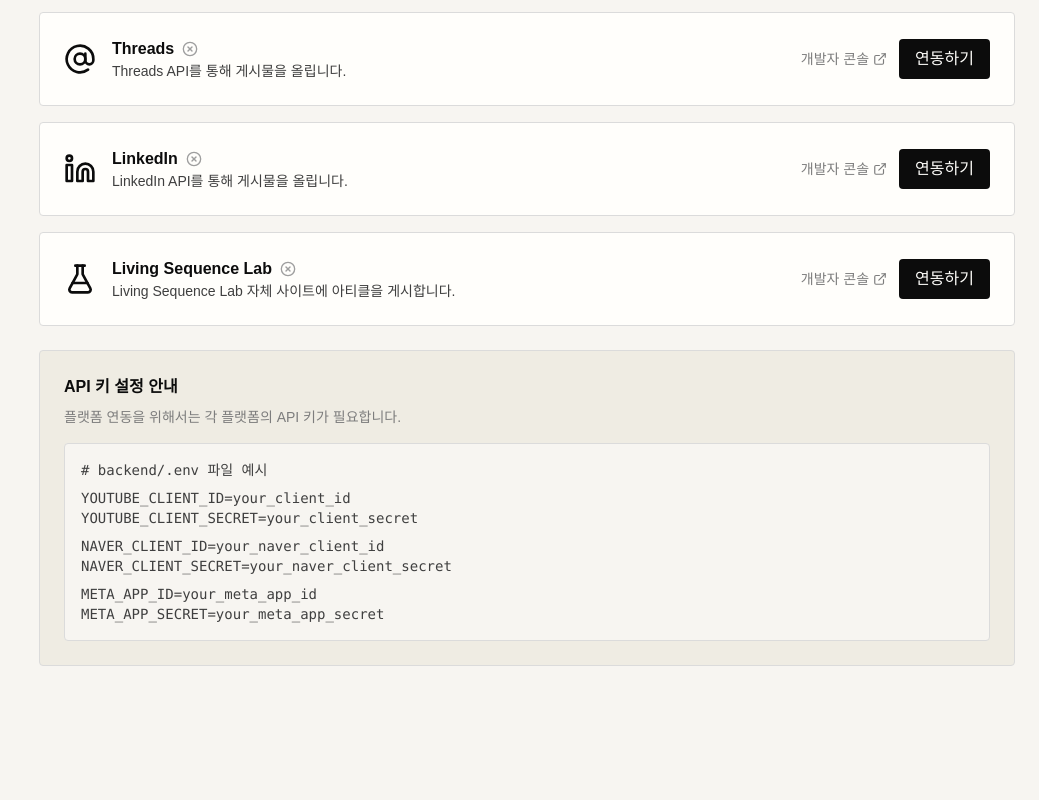
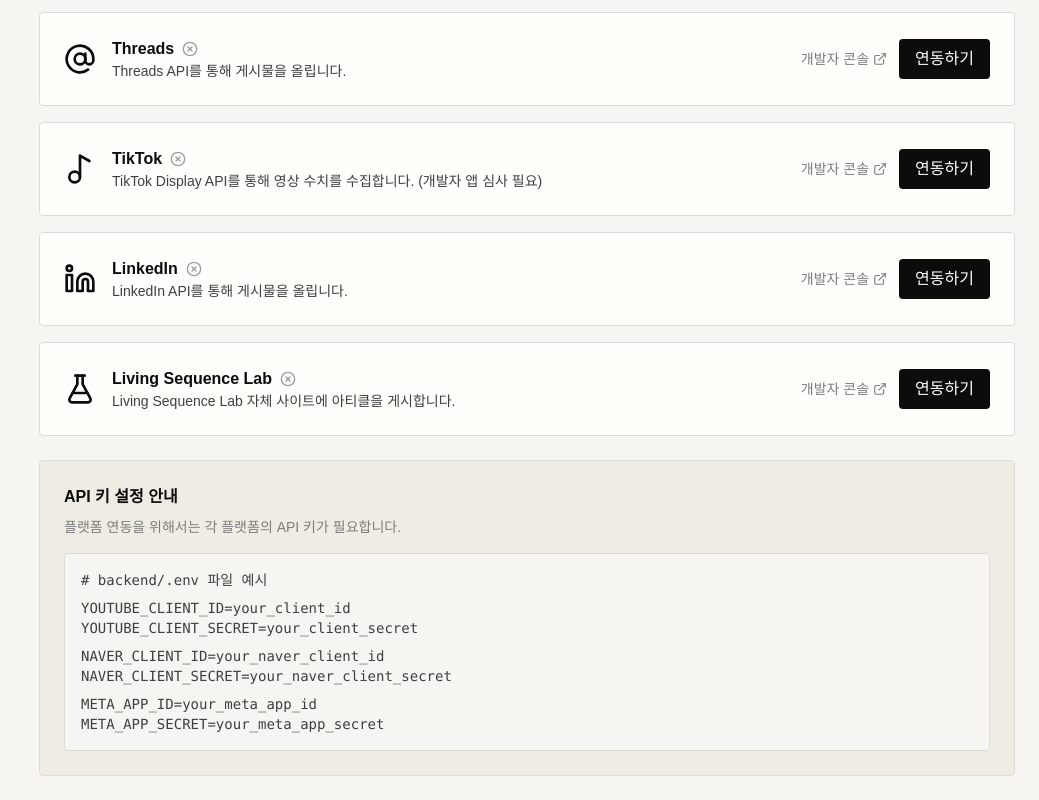
Before and after one commit to nmmm9/content-auto, a React (Vite) app in the folder frontend/: page /settings in a window 1280 px wide. Shown: the part 837-1637 px from the top of the page, without its empty margins (241-1280 px from the left). Before the commit the page ends 1527 px from the top, so only its background shows below. Built offline with nearby package versions, Linux system fonts and the light colour scheme; no server answers; a web font is replaced by a local one.

Commit message:
feat: TikTok 플랫폼 추가 (미연동 상태) + 릴스 연동 상태 반영 + 지원 플랫폼 목록 현행화

```diff
--- a/frontend/src/pages/Dashboard.tsx
+++ b/frontend/src/pages/Dashboard.tsx
@@ -1,6 +1,6 @@
 import { useState, useEffect, useCallback } from 'react'
 import { Link } from 'react-router-dom'
-import { Youtube, FileText, Facebook, Instagram, CheckCircle, Clock, AlertCircle, Clapperboard, Film, AtSign, LayoutDashboard, CloudLightning, Activity, BarChart3, MousePointerClick, Link2, TrendingUp, Crown, Medal, Award, Linkedin, FlaskConical, Megaphone, ArrowRight } from 'lucide-react'
+import { Youtube, FileText, Facebook, Instagram, CheckCircle, Clock, AlertCircle, Clapperboard, Film, AtSign, LayoutDashboard, CloudLightning, Activity, BarChart3, MousePointerClick, Link2, TrendingUp, Crown, Medal, Award, Linkedin, FlaskConical, Megaphone, ArrowRight, Music2 } from 'lucide-react'
 import { api } from '../services/api'
 import type { AnalyticsSummary } from '../types'
 
@@ -125,6 +125,7 @@
     instagram: { icon: <Instagram size={22} />, name: 'Instagram' },
     instagram_reels: { icon: <Film size={22} />, name: 'Instagram Reels' },
     threads: { icon: <AtSign size={22} />, name: 'Threads' },
+    tiktok: { icon: <Music2 size={22} />, name: 'TikTok' },
     linkedin: { icon: <Linkedin size={22} />, name: 'LinkedIn' },
     living_sequence_lab: { icon: <FlaskConical size={22} />, name: 'Living Sequence Lab' },
   }
--- a/frontend/src/pages/Settings.tsx
+++ b/frontend/src/pages/Settings.tsx
@@ -1,5 +1,5 @@
 import { useState, useEffect } from 'react'
-import { Youtube, FileText, Facebook, Instagram, CheckCircle, XCircle, ExternalLink, Clapperboard, Film, AtSign, Linkedin, FlaskConical } from 'lucide-react'
+import { Youtube, FileText, Facebook, Instagram, CheckCircle, XCircle, ExternalLink, Clapperboard, Film, AtSign, Linkedin, FlaskConical, Music2 } from 'lucide-react'
 
 const API_BASE = import.meta.env.VITE_API_BASE || '/api'
 
@@ -74,6 +74,14 @@
     bgColor: 'bg-paper-white',
     description: 'Threads API를 통해 게시물을 올립니다.',
     setupUrl: 'https://developers.facebook.com/'
+  },
+  tiktok: {
+    name: 'TikTok',
+    icon: Music2,
+    color: 'text-ink',
+    bgColor: 'bg-paper-white',
+    description: 'TikTok Display API를 통해 영상 수치를 수집합니다. (개발자 앱 심사 필요)',
+    setupUrl: 'https://developers.tiktok.com/'
   },
   linkedin: {
     name: 'LinkedIn',
```
Also changed, not shown: 2 other files (tests, documents, lock files or other folders).
